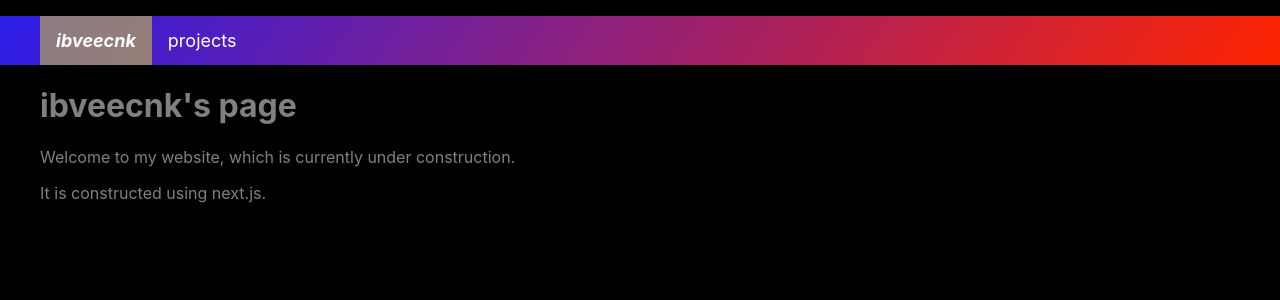
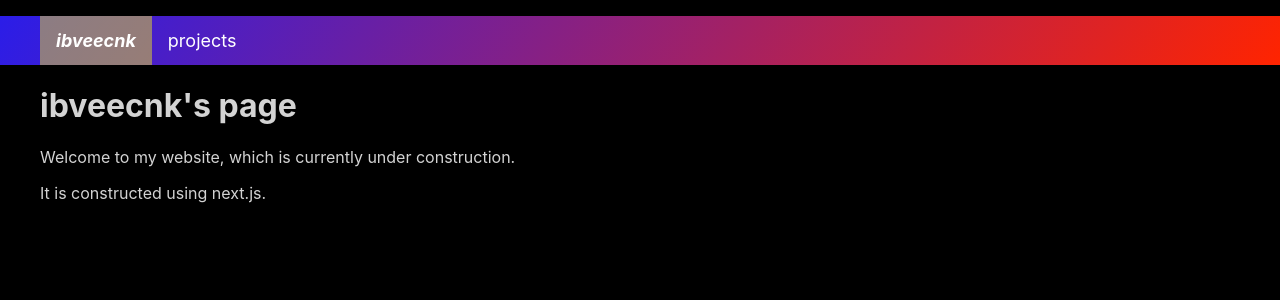
Before and after one commit to ibveecnk/personalWebsite, a Next.js app: page / in a window 1280 px wide. Shown: the top 300 px of the page. Built offline with nearby package versions, Linux system fonts and the light colour scheme.

Commit message:
Make default text brighter

```diff
--- a/styles/globals.css
+++ b/styles/globals.css
@@ -4,7 +4,7 @@ body {
   margin: 0;
   font-family: -apple-system, BlinkMacSystemFont, Segoe UI, Roboto, Oxygen,
     Ubuntu, Cantarell, Fira Sans, Droid Sans, Helvetica Neue, sans-serif;
-  color: gray;
+  color: lightgray;
   background-color: black;
 }
 
```
